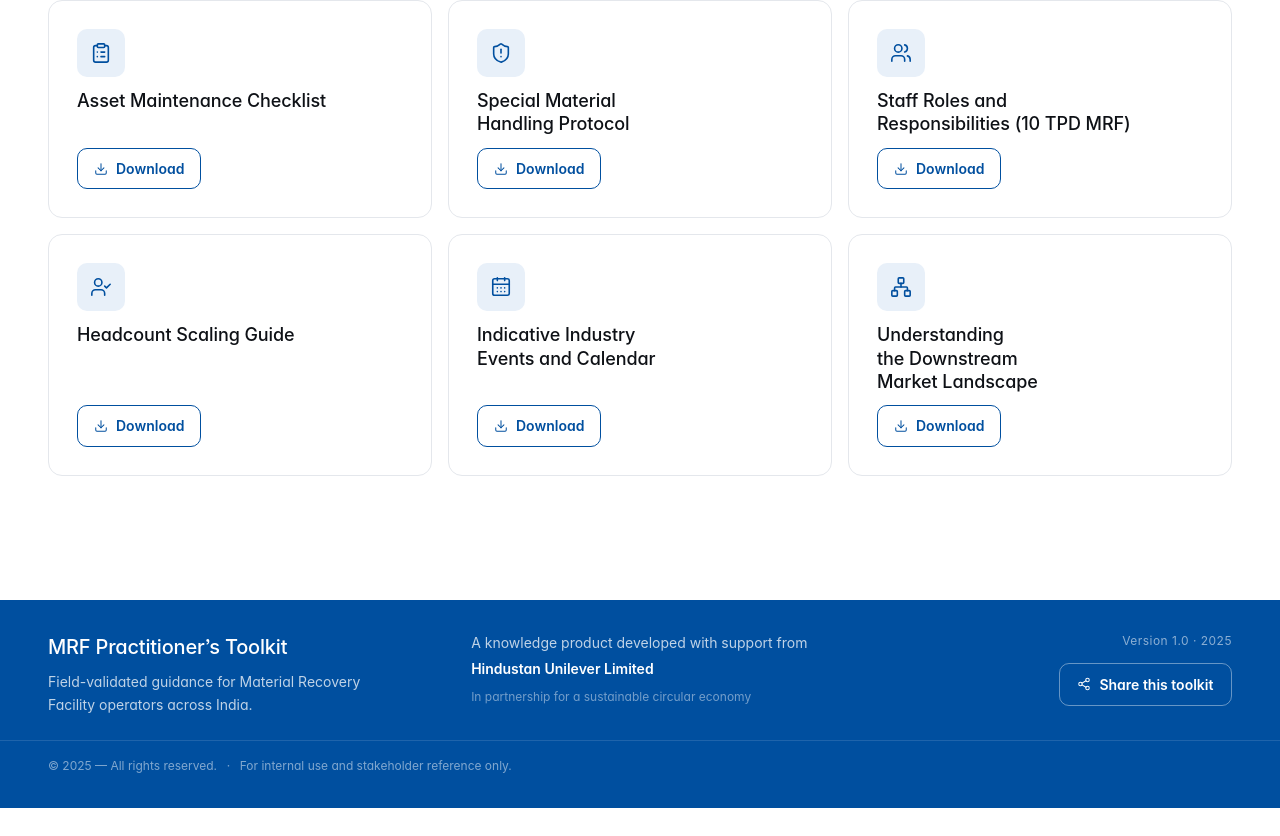
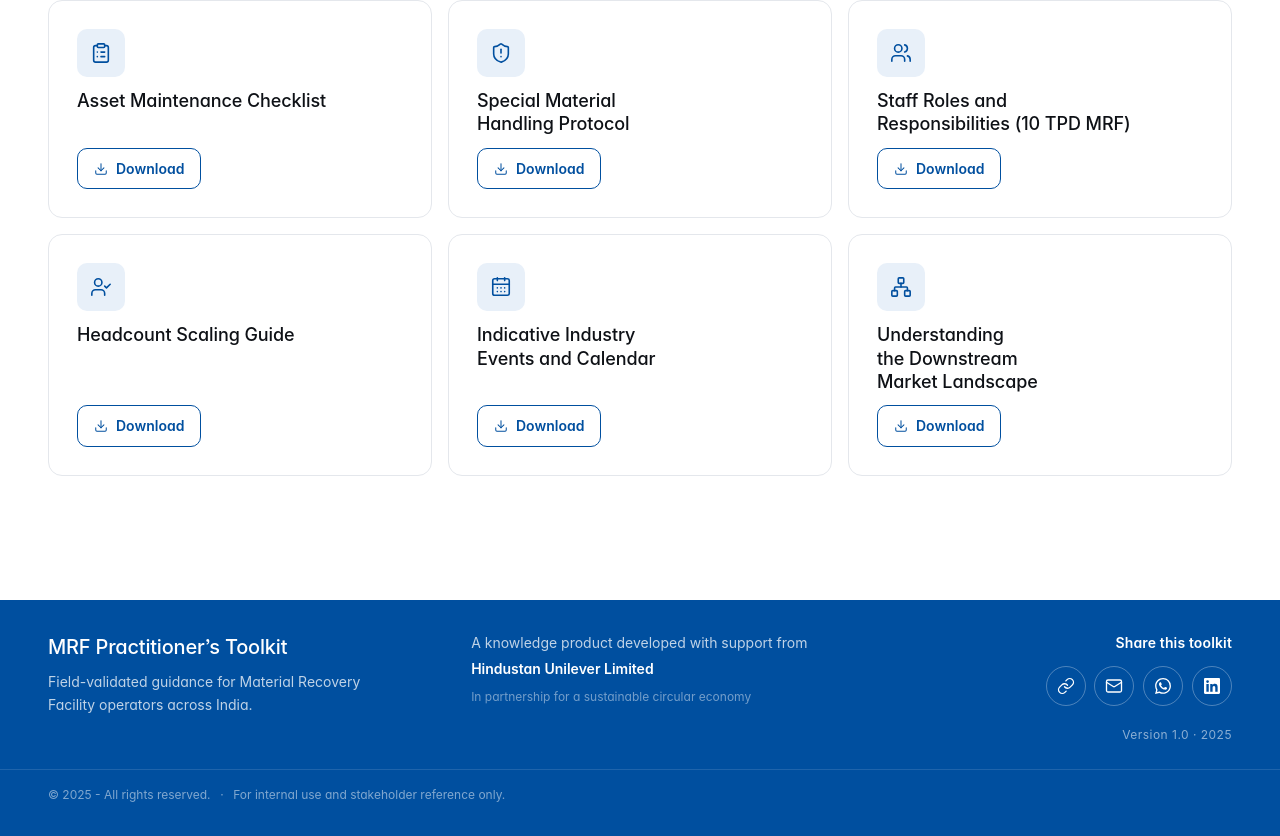
Before and after one commit to sukrithisood/sukrithisood.github.io, a React (Vite) app in the folder mrftoolkit/: page / in a window 1280 px wide. Shown: the part 9508-10344 px from the top of the page. Before the commit the page ends 10316 px from the top, so only its background shows below. Built offline with nearby package versions, Linux system fonts and the light colour scheme.

Commit message:
Use focus-visible instead of focus for share buttons (no stuck highlight on click)

```diff
--- a/mrftoolkit/src/components/Footer.css
+++ b/mrftoolkit/src/components/Footer.css
@@ -50,40 +50,121 @@
   margin-top: 0.2rem;
 }
 
-.site-footer__right {
+/* ── Share block ── */
+.site-footer__share-block {
   display: flex;
   flex-direction: column;
   align-items: flex-end;
   gap: var(--space-3);
 }
+
+.site-footer__share-title {
+  font-size: var(--fs-sm);
+  font-weight: 600;
+  color: #fff;
+  letter-spacing: 0.01em;
+}
+
+.site-footer__share-icons {
+  display: flex;
+  gap: 0.55rem;
+  /* Single horizontal row — no wrapping, all four icons fit */
+  flex-wrap: nowrap;
+  justify-content: flex-end;
+}
+
+/* Icon-only circular buttons */
+.share-btn {
+  display: inline-flex;
+  align-items: center;
+  justify-content: center;
+  width: 40px;
+  height: 40px;
+  flex-shrink: 0;
+  border: 1px solid rgba(255,255,255,0.3);
+  background: transparent;
+  color: #fff;
+  border-radius: 50%;
+  font: inherit;
+  cursor: pointer;
+  text-decoration: none;
+  transition: all var(--duration-fast) var(--ease-out);
+  padding: 0;
+  -webkit-tap-highlight-color: transparent;
+  position: relative;
+}
+
+/* Force white in every link state — beats any global a:hover rule */
+.share-btn,
+.share-btn:link,
+.share-btn:visited {
+  color: #fff;
+}
+.share-btn:hover,
+.share-btn:active {
+  background: rgba(255,255,255,0.14);
+  border-color: rgba(255,255,255,0.7);
+  color: #fff;
+  text-decoration: none;
+  transform: translateY(-1px);
+}
+/* Only show focus ring for keyboard navigation, not mouse clicks.
+   :focus-visible is the modern accessible default — preserves a11y for
+   keyboard users while preventing the "stuck selected" look for mouse users. */
+.share-btn:focus {
+  outline: none;
+}
+.share-btn:focus-visible {
+  outline: none;
+  background: rgba(255,255,255,0.14);
+  border-color: rgba(255,255,255,0.7);
+  box-shadow: 0 0 0 3px rgba(255,255,255,0.35);
+}
+
+/* Inline brand SVG icons (WhatsApp, LinkedIn) — currentColor inherits white */
+.share-btn__svg {
+  flex-shrink: 0;
+  display: block;
+}
+
+/* "Copied!" feedback — uses a small pill that pops above the copy button */
+.share-btn--copied {
+  background: rgba(255,255,255,0.18);
+  border-color: rgba(255,255,255,0.8);
+}
+.share-btn--copied::after {
+  content: 'Copied!';
+  position: absolute;
+  bottom: calc(100% + 8px);
+  left: 50%;
+  transform: translateX(-50%);
+  background: #fff;
+  color: var(--primary);
+  font-size: 0.7rem;
+  font-weight: 700;
+  padding: 0.25rem 0.55rem;
+  border-radius: var(--radius-sm);
+  white-space: nowrap;
+  box-shadow: 0 4px 12px rgba(0,0,0,0.18);
+  pointer-events: none;
+  /* Tiny tail pointing down to the button */
+}
+.share-btn--copied::before {
+  content: '';
+  position: absolute;
+  bottom: 100%;
+  left: 50%;
+  transform: translateX(-50%);
+  border: 4px solid transparent;
+  border-top-color: #fff;
+  pointer-events: none;
+}
+
 .site-footer__ver {
   font-size: var(--fs-xs);
   color: rgba(255,255,255,0.55);
   letter-spacing: 0.04em;
-}
-
-.site-footer__share {
-  display: inline-flex;
-  align-items: center;
-  gap: 0.5rem;
-  padding: 0.6rem 1.1rem;
-  border: 1px solid rgba(255,255,255,0.4);
-  background: transparent;
-  color: #fff;
-  border-radius: var(--radius-md);
-  font: inherit;
-  font-size: var(--fs-sm);
-  font-weight: 600;
-  cursor: pointer;
-  transition: all var(--duration-fast) var(--ease-out);
-}
-.site-footer__share:hover {
-  background: rgba(255,255,255,0.12);
-  border-color: rgba(255,255,255,0.7);
-}
-.site-footer__share:focus-visible {
-  outline: none;
-  box-shadow: 0 0 0 3px rgba(255,255,255,0.35);
+  margin-top: var(--space-2);
 }
 
 .site-footer__legal {
@@ -97,12 +178,23 @@
   gap: 0.6rem;
 }
 
+/* ── Responsive ── */
 @media (max-width: 900px) {
   .site-footer__inner {
     grid-template-columns: 1fr;
     gap: var(--space-4);
   }
-  .site-footer__right {
+  .site-footer__share-block {
     align-items: flex-start;
   }
+  .site-footer__share-icons {
+    justify-content: flex-start;
+  }
 }
+
+@media (max-width: 480px) {
+  .share-btn {
+    width: 36px;
+    height: 36px;
+  }
+}
--- a/mrftoolkit/src/components/Footer.jsx
+++ b/mrftoolkit/src/components/Footer.jsx
@@ -3,31 +3,106 @@ import { useState } from 'react'
 import Icon from './ui/Icon'
 import './Footer.css'
 
+// Brand icons that Lucide doesn't reliably ship — inline SVGs so they always render.
+// 24x24 viewBox, currentColor stroke/fill, sized via the .share-btn__svg class.
+function WhatsAppIcon() {
+  return (
+    <svg
+      viewBox="0 0 24 24"
+      width="16"
+      height="16"
+      className="share-btn__svg"
+      fill="currentColor"
+      aria-hidden="true"
+    >
+      <path d="M17.472 14.382c-.297-.149-1.758-.867-2.03-.967-.273-.099-.471-.148-.67.15-.197.297-.767.966-.94 1.164-.173.199-.347.223-.644.075-.297-.15-1.255-.463-2.39-1.475-.883-.788-1.48-1.761-1.653-2.059-.173-.297-.018-.458.13-.606.134-.133.298-.347.446-.52.149-.174.198-.298.298-.497.099-.198.05-.371-.025-.52-.075-.149-.669-1.612-.916-2.207-.242-.579-.487-.5-.669-.51-.173-.008-.371-.01-.57-.01-.198 0-.52.074-.792.372-.272.297-1.04 1.016-1.04 2.479 0 1.462 1.065 2.875 1.213 3.074.149.198 2.096 3.2 5.077 4.487.709.306 1.262.489 1.694.625.712.227 1.36.195 1.871.118.571-.085 1.758-.719 2.006-1.413.248-.694.248-1.289.173-1.413-.074-.124-.272-.198-.57-.347m-5.421 7.403h-.004a9.87 9.87 0 01-5.031-1.378l-.361-.214-3.741.982.998-3.648-.235-.374a9.86 9.86 0 01-1.51-5.26c.001-5.45 4.436-9.884 9.888-9.884 2.64 0 5.122 1.03 6.988 2.898a9.825 9.825 0 012.893 6.994c-.003 5.45-4.437 9.884-9.885 9.884m8.413-18.297A11.815 11.815 0 0012.05 0C5.495 0 .16 5.335.157 11.892c0 2.096.547 4.142 1.588 5.945L.057 24l6.305-1.654a11.882 11.882 0 005.683 1.448h.005c6.554 0 11.890-5.335 11.893-11.893a11.821 11.821 0 00-3.48-8.413Z" />
+    </svg>
+  )
+}
+
+function LinkedInIcon() {
+  return (
+    <svg
+      viewBox="0 0 24 24"
+      width="16"
+      height="16"
+      className="share-btn__svg"
+      fill="currentColor"
+      aria-hidden="true"
+    >
+      <path d="M20.447 20.452h-3.554v-5.569c0-1.328-.027-3.037-1.852-3.037-1.853 0-2.136 1.445-2.136 2.939v5.667H9.351V9h3.414v1.561h.046c.477-.9 1.637-1.85 3.37-1.85 3.601 0 4.267 2.37 4.267 5.455v6.286zM5.337 7.433a2.062 2.062 0 01-2.063-2.065 2.063 2.063 0 112.063 2.065zm1.782 13.019H3.555V9h3.564v11.452zM22.225 0H1.771C.792 0 0 .774 0 1.729v20.542C0 23.227.792 24 1.771 24h20.451C23.2 24 24 23.227 24 22.271V1.729C24 .774 23.2 0 22.222 0h.003z" />
+    </svg>
+  )
+}
+
 export default function Footer() {
-  const [shareState, setShareState] = useState('idle') // 'idle' | 'copied'
+  const [copied, setCopied] = useState(false)
 
-  const handleShare = async () => {
-    const url = window.location.href
-    const title = "MRF Practitioner's Toolkit"
+  // Build absolute URL to the toolkit so the share text always carries a working link,
+  // even when shared away from the toolkit context.
+  const shareUrl =
+    typeof window !== 'undefined'
+      ? `${window.location.origin}${import.meta.env.BASE_URL}`
+      : ''
 
-    // Use the Web Share API on mobile/supported browsers; otherwise copy to clipboard
-    if (navigator.share) {
-      try {
-        await navigator.share({ title, url })
-      } catch {
-        // User cancelled — silent
-      }
-      return
-    }
+  // Per-channel messaging — tone tuned to each medium.
+  const emailSubject = "Sharing: MRF Practitioner's Toolkit"
+  const emailBody = `Hi,
 
+I came across this toolkit and thought you might find it useful - it's a practical, India-specific guide for Material Recovery Facility operators, covering health indicators, operational best practices, a strategic risk matrix, and downloadable templates.
+
+You can explore it here: ${shareUrl}
+
+It's developed in partnership between Hindustan Unilever, Project Circular Bharat, and Xynteo, and is built on conversations with facility owners, ULBs, and waste ecosystem organisations across the country.
+
+Best,`
+
+  const whatsappText = `Sharing the MRF Practitioner's Toolkit, a practical India-specific guide for Material Recovery Facility operators. Has health indicators, best practices, risk matrix, and downloadable templates.
+
+${shareUrl}`
+
+  const linkedinPost = `Excited to share the MRF Practitioner's Toolkit - a field-validated operational guide for Material Recovery Facility operators across India.
+
+Built on conversations with facility owners, urban local bodies, and waste ecosystem organisations, it covers:
+
+→ MRF health indicators & benchmarks
+→ Field-validated best practices across governance, operations, and workforce
+→ Strategic risk matrix for blind-spot exposures
+→ Downloadable templates & guides
+
+Developed in partnership with Hindustan Unilever, Project Circular Bharat, and Xynteo.
+
+Explore the toolkit: ${shareUrl}
+
+#WasteManagement #CircularEconomy #Sustainability #MRF #India`
+
+  // Click handlers
+  const handleCopy = async () => {
     try {
-      await navigator.clipboard.writeText(url)
-      setShareState('copied')
-      setTimeout(() => setShareState('idle'), 2000)
+      await navigator.clipboard.writeText(shareUrl)
+      setCopied(true)
+      setTimeout(() => setCopied(false), 2000)
     } catch {
-      setShareState('idle')
+      setCopied(false)
     }
   }
+
+  // LinkedIn note: the share dialog only pre-fills from Open Graph metadata at the
+  // destination URL. To still help the user, copy our long-form post text to clipboard
+  // first so they can paste it into the composer with one Cmd+V / Ctrl+V.
+  const handleLinkedIn = async (e) => {
+    try {
+      await navigator.clipboard.writeText(linkedinPost)
+    } catch {
+      // If clipboard fails, that's fine — share dialog still opens
+    }
+    // Don't preventDefault — the <a> still navigates to LinkedIn share.
+    // The href on the anchor handles the actual navigation in a new tab.
+  }
+
+  const emailHref = `mailto:?subject=${encodeURIComponent(emailSubject)}&body=${encodeURIComponent(emailBody)}`
+  const whatsappHref = `https://wa.me/?text=${encodeURIComponent(whatsappText)}`
+  const linkedinHref = `https://www.linkedin.com/sharing/share-offsite/?url=${encodeURIComponent(shareUrl)}`
 
   return (
     <footer className="site-footer" role="contentinfo">
@@ -47,22 +122,56 @@ export default function Footer() {
           </span>
         </div>
 
-        <div className="site-footer__right">
+        <div className="site-footer__share-block">
+          <div className="site-footer__share-title">Share this toolkit</div>
+          <div className="site-footer__share-icons" role="group" aria-label="Share options">
+            <button
+              type="button"
+              className={`share-btn ${copied ? 'share-btn--copied' : ''}`}
+              onClick={handleCopy}
+              aria-label={copied ? 'Link copied' : 'Copy link to clipboard'}
+              title={copied ? 'Link copied' : 'Copy link'}
+            >
+              <Icon name={copied ? 'Check' : 'Link'} size={18} />
+            </button>
+            <a
+            href={emailHref}
+              className="share-btn"
+              aria-label="Share via email"
+              title="Email"
+            >
+              <Icon name="Mail" size={18} />
+            </a>
+
+            <a
+              href={whatsappHref}
+              target="_blank"
+              rel="noopener noreferrer"
+              className="share-btn"
+              aria-label="Share on WhatsApp"
+              title="WhatsApp"
+            >
+              <WhatsAppIcon />
+            </a>
+
+            <a
+              href={linkedinHref}
+              target="_blank"
+              rel="noopener noreferrer"
+              className="share-btn"
+              onClick={handleLinkedIn}
+              aria-label="Share on LinkedIn (post text copied to clipboard)"
+              title="LinkedIn"
+            >
+              <LinkedInIcon />
+            </a>
+          </div>
           <div className="site-footer__ver">Version 1.0 · 2025</div>
-          <button
-            type="button"
-            className="site-footer__share"
-            onClick={handleShare}
-            aria-live="polite"
-          >
-            <Icon name={shareState === 'copied' ? 'Check' : 'Share2'} size={14} />
-            {shareState === 'copied' ? 'Link copied' : 'Share this toolkit'}
-          </button>
         </div>
       </div>
 
       <div className="site-footer__legal">
-        <span>© 2025 — All rights reserved.</span>
+        <span>© 2025 - All rights reserved.</span>
         <span aria-hidden="true">·</span>
         <span>For internal use and stakeholder reference only.</span>
       </div>
```
Also changed, not shown: mrftoolkit/index.html (+20 -4 lines).
